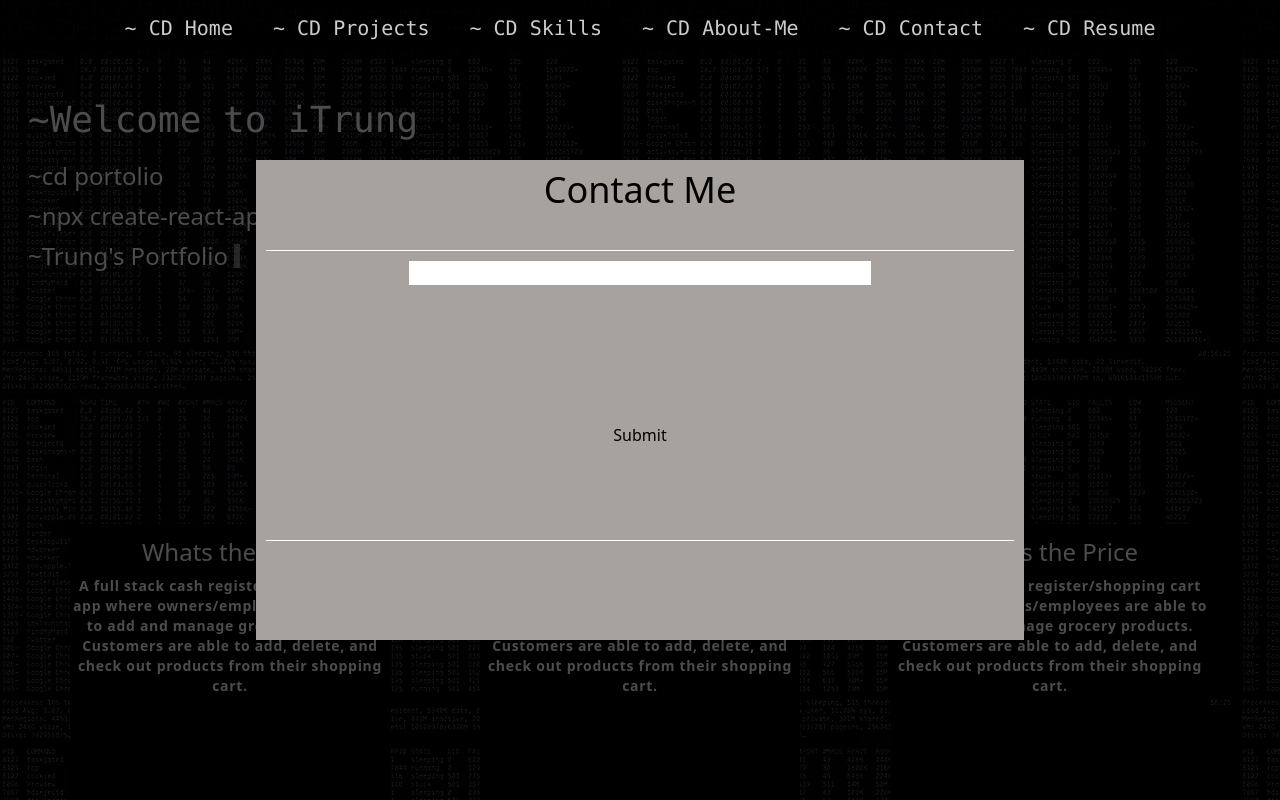
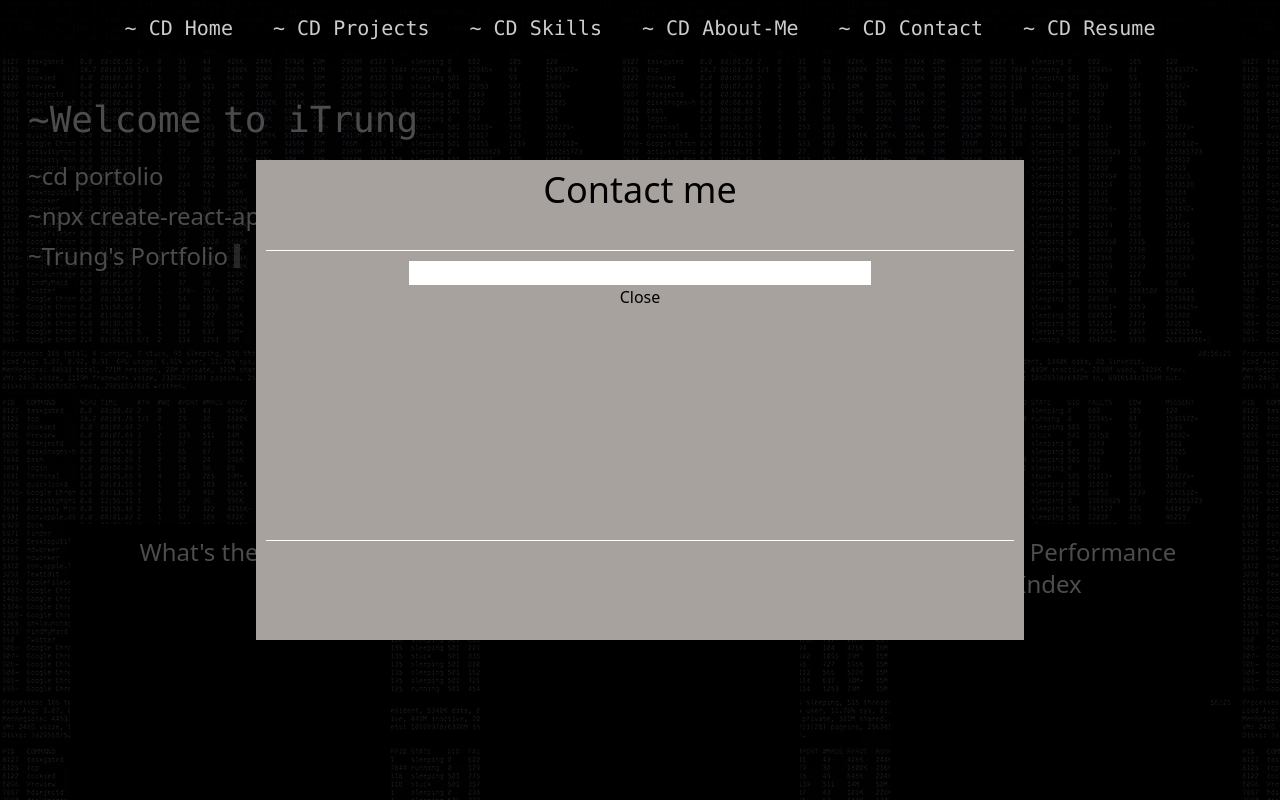
Before and after one commit to tdiec00/portfolio, a React (Create React App) app in the folder client/: page / in a window 1280 px wide. Both pictures are taken after a click on the button "~ CD Contact". Shown: the top 800 px of the page. Built offline with nearby package versions, Linux system fonts and the light colour scheme.

Commit message:
created project components

```diff
--- a/client/src/App.js
+++ b/client/src/App.js
@@ -4,13 +4,13 @@ import Navbar from "./components/navbar/Navbar"
 import LandingPage from "./Screens/landingPage/LandingPage"
 
 function App() {
-  const [toggleModal, setToggleModal] = useState(false)
+  const [show, setShow] = useState(false)
   return (
     <div className="text-center bg-iTerm w-screen z-0 ">
-      <Navbar setToggleModal={setToggleModal} />
+      <Navbar setShow={setShow} />
       <div>
         <Routes>
-          <Route path="/" element={<LandingPage setToggleModal={setToggleModal} toggleModal={toggleModal} />} />
+          <Route path="/" element={<LandingPage setShow={setShow} show={show} />} />
         </Routes>
       </div>
     </div>
--- a/client/src/Screens/landingPage/LandingPage.jsx
+++ b/client/src/Screens/landingPage/LandingPage.jsx
@@ -1,7 +1,6 @@
 import ProjectPage from "../projectPage/ProjectPage"
 import SkillsPage from "../skillsPage/SkillsPage"
 import AboutMePage from "../aboutMePage/AboutMePage"
-import Modal from "../../components/modal/Modal"
 import ContactInput from "../../components/contactInput/ContactInput"
 import "animate.css"
 import "./landingPage.css"
@@ -23,9 +22,10 @@ export default function LandingPage(props) {
       <ProjectPage />
       <SkillsPage />
       <AboutMePage />
-      <Modal title="Contact Me" setToggleModal={props.setToggleModal} toggleModal={props.toggleModal}>
+      {/* <Modal title="Contact Me" setToggleModal={props.setToggleModal} toggleModal={props.toggleModal}>
         <ContactInput />
-      </Modal>
+      </Modal> */}
+      <ContactInput setShow={props.setShow} show={props.show} />
     </div>
   )
 }
--- a/client/src/Screens/projectPage/ProjectPage.jsx
+++ b/client/src/Screens/projectPage/ProjectPage.jsx
@@ -1,52 +1,18 @@
+import ProjectContainer from "../../components/projectContainer/ProjectContainer"
+import AthleticPerformanceIndex from "../../components/projects/AthleticPerformanceIndex"
+import CouchWorking from "../../components/projects/CouchWorking"
+import WhatsThePrice from "../../components/projects/whatsThePrice"
+import BrewMaster from "../../components/projects/BrewMaster"
+
 export default function ProjectPage() {
   return (
     <div id="project" className=" text-white  text-center w-screen flex flex-col justify-center text-2xl">
       <h1 className="text-4xl mb-10">Projects</h1>
       <div className="flex flex-row flex-wrap justify-evenly">
-        <div className="h-96 bg-blackbg w-80 m-5 pt-3 ">
-          <a href="https://trungs-supermarket.netlify.app/">
-            <div>
-              <p className="pb-2">Whats the Price</p>
-              <p className="text-sm font-bold tracking-wider">
-                A full stack cash register/shopping cart app where owners/employees are able to to add and manage grocery products. Customers are able to add, delete, and check out products from their
-                shopping cart.
-              </p>
-            </div>
-          </a>
-        </div>
-        <div className="h-96 bg-blackbg w-80 m-5 pt-3 ">
-          <a href="https://trungs-supermarket.netlify.app/">
-            <div>
-              <p className="pb-2">Whats the Price</p>
-              <p className="text-sm font-bold tracking-wider">
-                A full stack cash register/shopping cart app where owners/employees are able to to add and manage grocery products. Customers are able to add, delete, and check out products from their
-                shopping cart.
-              </p>
-            </div>
-          </a>
-        </div>
-        <div className="h-96 bg-blackbg w-80 m-5 pt-3 ">
-          <a href="https://trungs-supermarket.netlify.app/">
-            <div>
-              <p className="pb-2">Whats the Price</p>
-              <p className="text-sm font-bold tracking-wider">
-                A full stack cash register/shopping cart app where owners/employees are able to to add and manage grocery products. Customers are able to add, delete, and check out products from their
-                shopping cart.
-              </p>
-            </div>
-          </a>
-        </div>
-        <div className="h-96 bg-blackbg w-80 m-5 pt-3 ">
-          <a href="https://trungs-supermarket.netlify.app/">
-            <div>
-              <p className="pb-2">Whats the Price</p>
-              <p className="text-sm font-bold tracking-wider">
-                A full stack cash register/shopping cart app where owners/employees are able to to add and manage grocery products. Customers are able to add, delete, and check out products from their
-                shopping cart.
-              </p>
-            </div>
-          </a>
-        </div>
+        <ProjectContainer title="What's the Price" link="https://trungs-supermarket.netlify.app/"></ProjectContainer>
+        <ProjectContainer title="Couch Working" link="https://couchworking.netlify.app/"></ProjectContainer>
+        <ProjectContainer title="Athlethic Performance Index" link="https://athletic-performance-index.netlify.app/"></ProjectContainer>
+        <ProjectContainer title="Brew Master" link="https://tdiec00.github.io/Brew-Master-Index/"></ProjectContainer>
       </div>
     </div>
   )
--- a/client/src/Screens/skillsPage/SkillsPage.jsx
+++ b/client/src/Screens/skillsPage/SkillsPage.jsx
@@ -4,8 +4,8 @@ export default function SkillsPage() {
       <h1 className="text-4xl mb-5">Skills</h1>
       <div className=" flex flex-wrap break-normal">
         <p className="break-normal mx-80">
-          JavaScript // React // Ruby // Rails // MongoDB // Mongoose // Express // PostgreSQL // SQL // HTML // CSS // Tailwind // BoostStrap // StyledComponents // Github // Heroku // Netlify //
-          Node
+          JavaScript // React // Ruby // Rails // MongoDB // Mongoose // Express // PostgreSQL // SQL // HTML // CSS // Tailwind // BoostStrap // React Styled Components // Github // Heroku // Netlify
+          // Node
         </p>
       </div>
     </div>
--- a/client/src/components/contactInput/ContactInput.jsx
+++ b/client/src/components/contactInput/ContactInput.jsx
@@ -1,12 +1,20 @@
-import React from "react"
+import Modal from "../modal/Modal"
 
-export default function ContactInput() {
+export default function ContactInput(props) {
   return (
     <div className="h-3/5">
-      <form>
-        <input />
-        <input />
-      </form>
+      <Modal
+        onClose={() => {
+          props.setShow(false)
+        }}
+        show={props.show}
+        title="Contact me"
+      >
+        <form>
+          <input />
+          <input />
+        </form>
+      </Modal>
     </div>
   )
 }
--- a/client/src/components/modal/Modal.jsx
+++ b/client/src/components/modal/Modal.jsx
@@ -1,23 +1,26 @@
-import ContactInput from "../contactInput/ContactInput"
+import "./modal.css"
 
 export default function ContactPage(props) {
   return (
-    <div>
-      {props.toggleModal ? (
+    <div className={`modal ${props.show ? "show" : ""}`} onClick={() => props.onClose()}>
       <div className="flex fixed inset-0 bg-blackbg/[0.7] items-center justify-center" onClick={() => props.setToggleModal((prevToggle) => !prevToggle)}>
         <div className="w-3/5 h-3/5 bg-stone-400/[1]" onClick={(e) => e.stopPropagation()}>
           <div className="h-4/5 p-2.5 mt-">
             <h1 className="text-4xl mb-10 text-black ">{props.title}</h1>
             <div className="h-4/5 p-2.5 border-y border-white">
-                {/* <ContactInput /> */}
               {props.children}
               <div className="modal-footer"></div>
-                <button>Submit</button>
+              <button
+                onClick={() => {
+                  props.onClose()
+                }}
+              >
+                Close
+              </button>
             </div>
           </div>
         </div>
       </div>
-      ) : null}
     </div>
   )
 }
--- /dev/null
+++ b/client/src/components/modal/modal.css
@@ -0,0 +1,7 @@
+.modal.show {
+  opacity: 1;
+}
+
+.modal {
+  opacity: 0;
+}
--- a/client/src/components/navbar/Navbar.jsx
+++ b/client/src/components/navbar/Navbar.jsx
@@ -15,7 +15,7 @@ const Navbar = (props) => {
       <a href="#about" className="font-medium text-white font-mono text-xl ... p-5 hover:scale-125 hover:text-stone-400">
         ~ CD About-Me
       </a>
-      <button onClick={() => props.setToggleModal((prevToggle) => !prevToggle)} className="font-medium text-white font-mono text-xl ... p-5 hover:scale-125 hover:text-stone-400">
+      <button onClick={() => props.setShow(true)} className="font-medium text-white font-mono text-xl ... p-5 hover:scale-125 hover:text-stone-400">
         ~ CD Contact
       </button>
       <a className="font-medium text-white font-mono text-xl ... p-5 hover:scale-125 hover:text-stone-400" href={Resume} target="_blank" rel="noreferrer">
--- /dev/null
+++ b/client/src/components/projectContainer/ProjectContainer.jsx
@@ -0,0 +1,14 @@
+import React from "react"
+
+export default function ProjectContainer(props) {
+  return (
+    <div className="h-80 bg-blackbg w-80 m-5 pt-3 ">
+      <a href={props.link}>
+        <div>
+          <p className="pb-2">{props.title}</p>
+          <p>{props.children}</p>
+        </div>
+      </a>
+    </div>
+  )
+}
--- /dev/null
+++ b/client/src/components/projects/WhatsThePrice.jsx
@@ -0,0 +1,5 @@
+import Modal from "../modal/Modal"
+
+export default function WhatsThePrice() {
+  return <div>whatsThePrice</div>
+}
```
Lines whose indentation alone changed are shown as unchanged.
